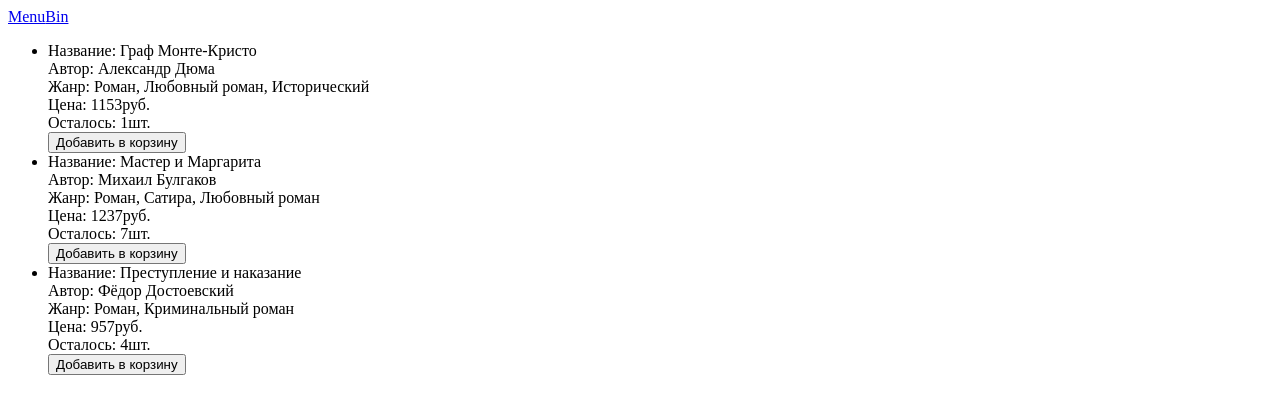
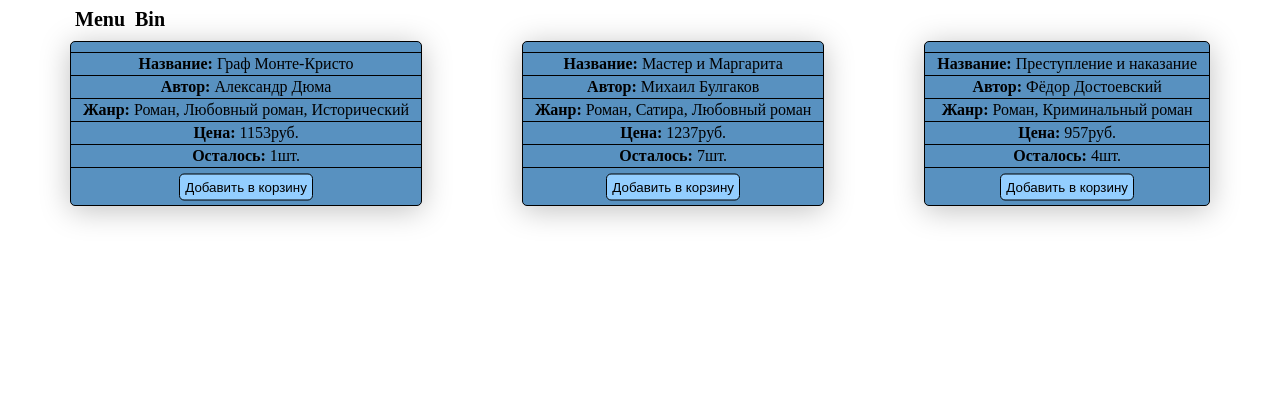
Before and after one commit to barkasOff/BinPrincipeReduxReactJS, a React (Create React App) app: page / in a window 1280 px wide. Shown: the top 414 px of the page. Built offline with nearby package versions, Linux system fonts and the light colour scheme; data requests are answered from the project's data file.

Commit message:
Refactoring and design
Были исправлены некоторые баги приложения, например удаление с корзины.
А также сделаны стили для красивого оформления приложения.

```diff
--- a/package.json
+++ b/package.json
@@ -6,9 +6,14 @@
     "@testing-library/jest-dom": "^5.11.9",
     "@testing-library/react": "^11.2.3",
     "@testing-library/user-event": "^12.6.2",
+    "node-sass": "^4.14.1",
     "react": "^17.0.1",
     "react-dom": "^17.0.1",
+    "react-redux": "^7.2.2",
+    "react-router-dom": "^5.2.0",
     "react-scripts": "4.0.1",
+    "redux": "^4.0.5",
+    "sass": "^1.32.5",
     "web-vitals": "^0.2.4"
   },
   "scripts": {
--- a/src/components/app-header/app-header.js
+++ b/src/components/app-header/app-header.js
@@ -1,10 +1,17 @@
 import React from 'react';
 import { Link } from 'react-router-dom';
+import "./app-header.scss";
 
 const   AppHeader = () => (
-    <header>
-        <Link to={'/'}>Menu</Link>
-        <Link to={'/bin'}>Bin</Link>
+    <header className="header">
+        <Link
+            className="header__item"
+            to={'/'}>
+            Menu</Link>
+        <Link
+            className="header__item"
+            to={'/bin'}>
+            Bin</Link>
     </header>
 );
 
--- /dev/null
+++ b/src/components/app-header/app-header.scss
@@ -0,0 +1,13 @@
+.header {
+    &__item {
+        font-size: 20px;
+        margin: 0 5px;
+        color: #000;
+        text-decoration: none;
+        font-weight: bold;
+        transition: .3s all;
+        &:hover {
+            color: rgb(68, 68, 68);
+        }
+    }
+}
--- a/src/components/app/app.js
+++ b/src/components/app/app.js
@@ -2,11 +2,12 @@ import React from 'react';
 import AppHeader from '../app-header/app-header';
 import { Route, Switch } from 'react-router-dom';
 import { ShopPage, BinPage } from '../pages';
+import './app.scss';
 
 
 const App = () => {
     return (
-        <div>
+        <div className="container">
             <AppHeader />
             <Switch>
                 <Route path='/' exact component={ShopPage}/>
--- /dev/null
+++ b/src/components/app/app.scss
@@ -0,0 +1,4 @@
+.container {
+    width: 1140px;
+    margin: 0 auto;
+}
--- a/src/components/bin-list/bin-list.js
+++ b/src/components/bin-list/bin-list.js
@@ -1,27 +1,28 @@
 import React from 'react';
 import {connect} from 'react-redux';
 import {deleteFromBin} from '../../actions';
+import "./bin-list.scss";
 
 const   BinList = ({items, deleteFromBin}) => {
     return (
         <>
-            <div>Корзина:</div>
-            <div>
+            <div className="binlist">
                 {
                     items.map(item => {
                         const   {name, writer, genre, price, quantity, id} = item;
 
                         return (
-                            <div key={id}>
+                            <div key={id} className="binlist__item">
                                 <div
+                                    className="binlist__close"
                                     onClick={() => deleteFromBin(id)}>
                                     &times;</div>
                                 <div>
-                                    <div>Название: {name}</div>
-                                    <div>Автор: {writer}</div>
-                                    <div>Жанр: {genre}</div>
-                                    <div>Цена: {price}руб.</div>
-                                    <div>Осталось: {quantity}шт.</div>
+                                    <div className="note note-fst"><span>Название:</span> {name}</div>
+                                    <div className="note"><span>Автор:</span> {writer}</div>
+                                    <div className="note"><span>Жанр:</span> {genre}</div>
+                                    <div className="note"><span>Цена:</span> {price}руб.</div>
+                                    <div className="note"><span>Осталось:</span> {quantity}шт.</div>
                                 </div>
                             </div>
                         );
--- /dev/null
+++ b/src/components/bin-list/bin-list.scss
@@ -0,0 +1,25 @@
+.binlist {
+    display: flex;
+    justify-content: space-between;
+    align-items: center;
+    flex-wrap: wrap;
+    &__item {
+        min-width: 350px;
+        position: relative;
+        margin-top: 10px;
+        padding: 10px 0;
+        border: 1px solid #000;
+        border-radius: 5px;
+        background-color: rgb(88, 145, 192);
+        box-shadow: 0 4px 30px rgba(0,0,0,.25);
+    }
+    &__close {
+        cursor: pointer;
+        position: absolute;
+        font-size: 20px;
+        font-weight: bold;
+        right: 7px;
+        top: 0;
+        background-color: rgb(88, 145, 192);
+    }
+}
--- a/src/components/menu-list-item/menu-list-item.js
+++ b/src/components/menu-list-item/menu-list-item.js
@@ -1,20 +1,22 @@
 import React from 'react';
+import './menu-list-item.scss';
 
 const   MenuListItem = ({menuItem, onAdd}) => {
     const   {name, writer, genre, price, quantity} = menuItem;
 
     return (
         <>
-            <li>
-                <div>Название: {name}</div>
-                <div>Автор: {writer}</div>
-                <div>Жанр: {genre}</div>
-                <div>Цена: {price}руб.</div>
-                <div>Осталось: {quantity}шт.</div>
+            <div className="menu__item">
+                <div className="note note-fst"><span>Название:</span> {name}</div>
+                <div className="note"><span>Автор:</span> {writer}</div>
+                <div className="note"><span>Жанр:</span> {genre}</div>
+                <div className="note"><span>Цена:</span> {price}руб.</div>
+                <div className="note"><span>Осталось:</span> {quantity}шт.</div>
                 <button
+                    className="menu__btn"
                     onClick={(id) => onAdd(id)}>
                     Добавить в корзину</button>
-            </li>
+            </div>
         </>
     );
 };
--- /dev/null
+++ b/src/components/menu-list-item/menu-list-item.scss
@@ -0,0 +1,37 @@
+.note {
+    padding: 2px 12px;
+    text-align: center;
+    border-bottom: 1px solid #000;
+    &-fst {
+        border-top: 1px solid #000;
+    }
+    span {
+        font-weight: bold;
+    }
+}
+
+.menu {
+    &__item {
+        margin-top: 10px;
+        padding: 10px 0;
+        border: 1px solid #000;
+        border-radius: 5px;
+        background-color: rgb(88, 145, 192);
+        box-shadow: 0 4px 30px rgba(0,0,0,.25);
+    }
+    &__btn {
+        cursor: pointer;
+        display: block;
+        margin: 0 auto;
+        outline: none;
+        background-color: rgb(147, 206, 255);
+        border: 1px solid #000;
+        border-radius: 5px;
+        padding: 5px;
+        transition: all .3s;
+        transform: translateY(calc(50% - 8px));
+        &:hover {
+            background-color: rgb(126, 197, 255);
+        }
+    }
+}
--- a/src/components/menu-list/menu-list.js
+++ b/src/components/menu-list/menu-list.js
@@ -5,6 +5,7 @@ import Spinner from '../spinner/spinner';
 import Error from '../error/error';
 import {connect} from 'react-redux';
 import {menuLoaded, menuRequested, menuError, addToBin} from '../../actions';
+import './menu-list.scss';
 
 class   MenuList extends Component {
     componentDidMount() {
@@ -26,7 +27,7 @@ class   MenuList extends Component {
             return <Spinner />
         }
         return (
-            <ul>
+            <div className="menu__list">
                 {
                     menuItems.map(menuItem => {
                         return <MenuListItem
@@ -35,7 +36,7 @@ class   MenuList extends Component {
                                     onAdd={() => addToBin(menuItem.id)} />;
                     })
                 }
-            </ul>
+            </div>
         );
     }
 };
--- /dev/null
+++ b/src/components/menu-list/menu-list.scss
@@ -0,0 +1,8 @@
+.menu {
+    &__list {
+        display: flex;
+        justify-content: space-between;
+        align-items: center;
+        flex-wrap: wrap;
+    }
+}
--- a/src/reducer/index.js
+++ b/src/reducer/index.js
@@ -37,7 +37,7 @@ const   reducer = (state = initialState, action) => {
             };
         case 'ITEM_REMOVE_FROM_BIN':
             const   idx = action.payload,
-                    itemIndex = state.menu.findIndex(el => el.id === idx);
+                    itemIndex = state.items.findIndex(el => el.id === idx);
 
             return {
                 ...state,
```
Also changed, not shown: 2 other files (tests, documents, lock files or other folders).
